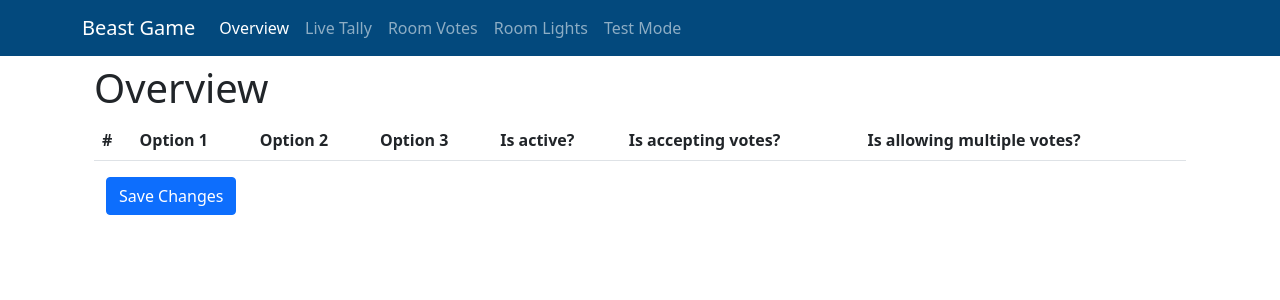
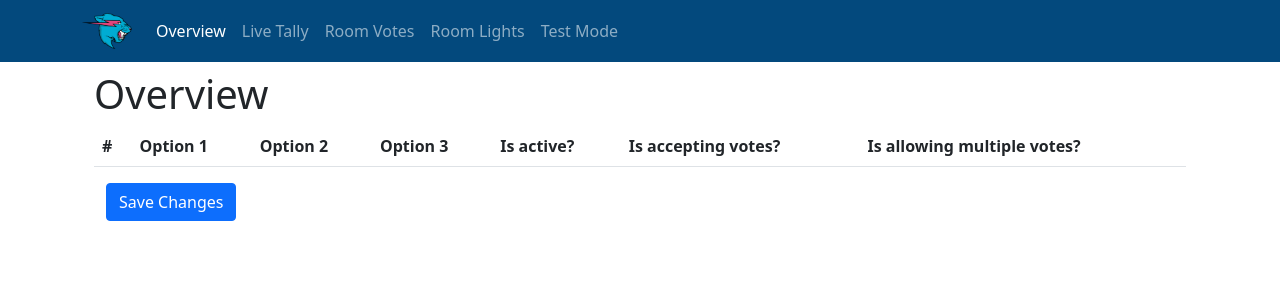
Before and after one commit to geerlingguy/beast-challenge, a Flask app: page / in a window 1280 px wide. Shown: the top 300 px of the page. Run offline with Flask 2, Linux system fonts and the light colour scheme; data that the repository does not hold is empty.

Commit message:
Issue #15: Added Mr. Beast Logo for navbar-brand.

```diff
--- a/leader-app/templates/base.html
+++ b/leader-app/templates/base.html
@@ -13,7 +13,9 @@
 <body>
     <nav class="navbar navbar-expand-lg navbar-dark navbar-beast">
       <div class="container">
-        <a class="navbar-brand" href="{{ url_for('index') }}">Beast Game</a>
+        <a class="navbar-brand" href="{{ url_for('index') }}">
+            <img src="{{ url_for('static', filename='mr-beast-logo.png') }}" alt="Mr. Beast Logo" width="50" height="36">
+        </a>
         <ul class="navbar-nav me-auto mb-2 mb-lg-0">
             <li class="nav-item">
                 <a class="nav-link{{ ' active' if page == 'index' }}" href="/">Overview</a>
--- a/station-app/light-control.py
+++ b/station-app/light-control.py
@@ -69,6 +69,7 @@ def set_lighting():
 if __name__ == '__main__':
     try:
         startup_light_test()
+        print('Monitoring room lighting conditions...')
         while True:
             set_lighting()
             time.sleep(1)
```
Also changed, not shown: leader-app/static/mr-beast-logo.png (added).
